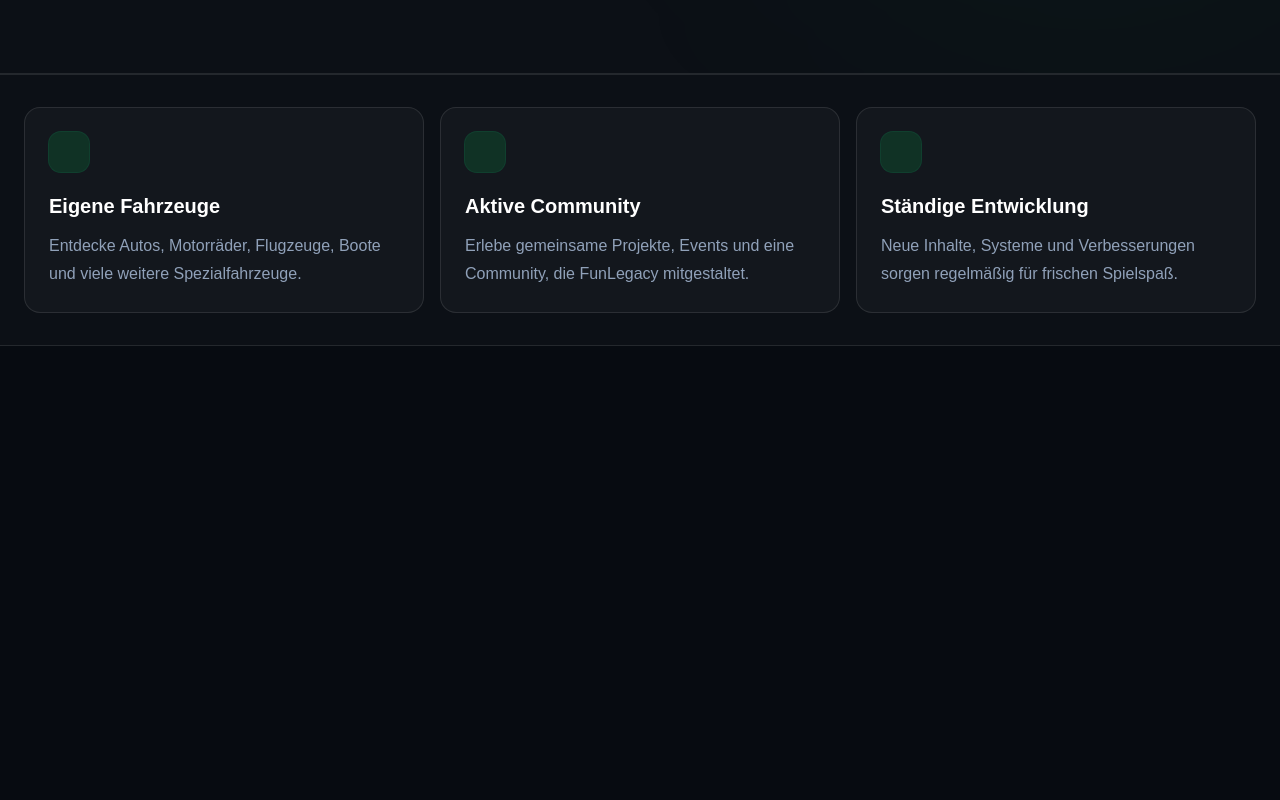
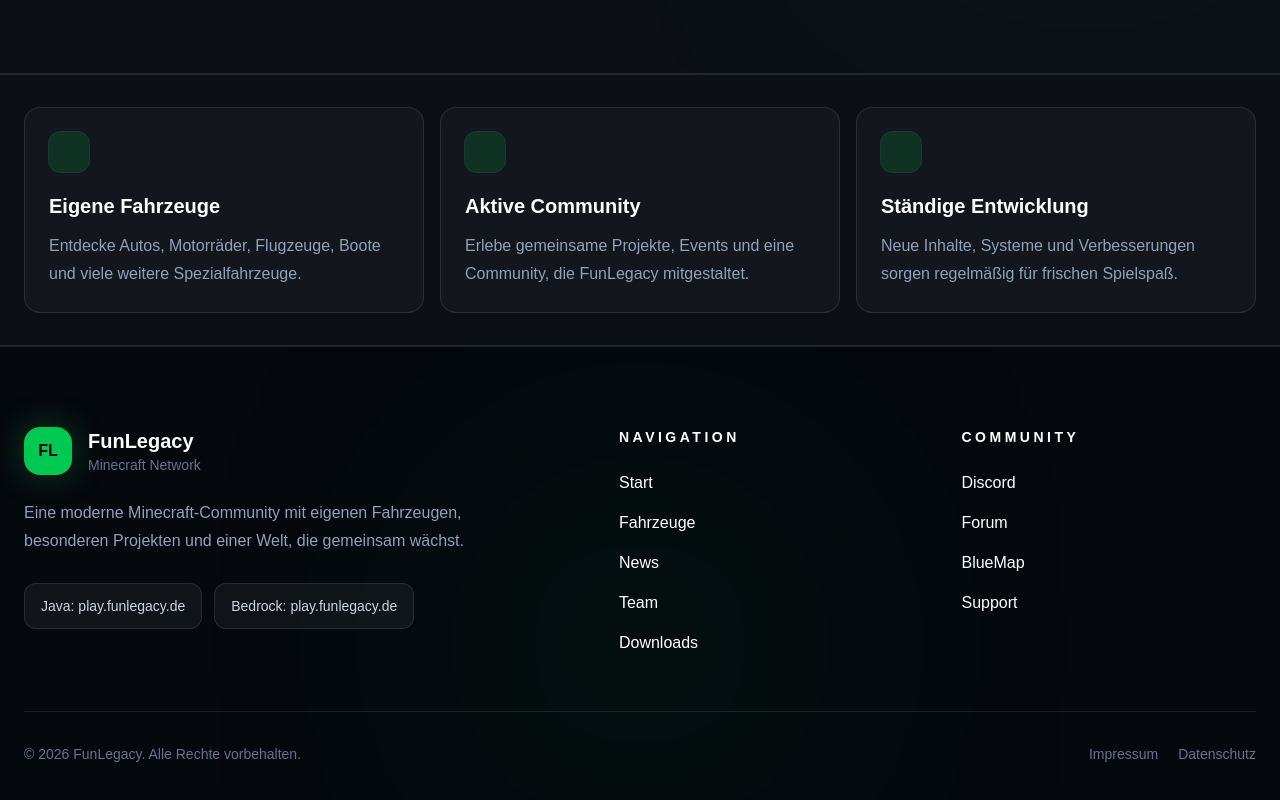
Before and after one commit to Marsch0404/funlegacy-next, a Next.js app: page / in a window 1280 px wide. Shown: the part 6097-6897 px from the top of the page. Before the commit the page ends 6443 px from the top, so only its background shows below. Built offline with nearby package versions, Linux system fonts and the light colour scheme.

Commit message:
Add Why FunLegacy and news sections

```diff
--- a/app/page.tsx
+++ b/app/page.tsx
@@ -1,4 +1,5 @@
 import Navbar from "@/components/layout/Navbar";
+import Footer from "@/components/layout/Footer";
 import VehicleShowcase from "@/components/sections/VehicleShowcase";
 import WhyFunLegacy from "@/components/sections/WhyFunLegacy";
 import NewsSection from "@/components/sections/NewsSection";
@@ -154,6 +155,7 @@
           ))}
         </div>
       </section>
+      <Footer />
     </main>
   );
 }
--- /dev/null
+++ b/components/layout/Footer.tsx
@@ -0,0 +1,106 @@
+const navigation = [
+  { label: "Start", href: "#start" },
+  { label: "Fahrzeuge", href: "#fahrzeuge" },
+  { label: "News", href: "#news" },
+  { label: "Team", href: "#team" },
+  { label: "Downloads", href: "#downloads" },
+];
+
+const communityLinks = [
+  { label: "Discord", href: "#discord" },
+  { label: "Forum", href: "#forum" },
+  { label: "BlueMap", href: "#bluemap" },
+  { label: "Support", href: "#support" },
+];
+
+export default function Footer() {
+  return (
+    <footer className="relative overflow-hidden border-t border-white/10 bg-[#05080d] px-6 pb-10 pt-20">
+      <div className="absolute bottom-0 left-1/2 h-80 w-80 -translate-x-1/2 rounded-full bg-green-500/10 blur-[140px]" />
+
+      <div className="relative mx-auto max-w-7xl">
+        <div className="grid gap-12 border-b border-white/10 pb-14 md:grid-cols-2 lg:grid-cols-[1.3fr_0.7fr_0.7fr]">
+          <div className="max-w-xl">
+            <a href="#start" className="inline-flex items-center gap-4">
+              <span className="flex h-12 w-12 items-center justify-center rounded-2xl bg-green-500 font-black text-black shadow-[0_0_35px_rgba(34,197,94,0.3)]">
+                FL
+              </span>
+
+              <div>
+                <p className="text-xl font-black">FunLegacy</p>
+                <p className="text-sm text-slate-500">Minecraft Network</p>
+              </div>
+            </a>
+
+            <p className="mt-6 max-w-lg leading-7 text-slate-400">
+              Eine moderne Minecraft-Community mit eigenen Fahrzeugen,
+              besonderen Projekten und einer Welt, die gemeinsam wächst.
+            </p>
+
+            <div className="mt-7 flex flex-wrap gap-3">
+              <span className="rounded-xl border border-white/10 bg-white/5 px-4 py-3 text-sm text-slate-300">
+                Java: play.funlegacy.de
+              </span>
+
+              <span className="rounded-xl border border-white/10 bg-white/5 px-4 py-3 text-sm text-slate-300">
+                Bedrock: play.funlegacy.de
+              </span>
+            </div>
+          </div>
+
+          <div>
+            <p className="text-sm font-black uppercase tracking-[0.25em] text-white">
+              Navigation
+            </p>
+
+            <nav className="mt-6 flex flex-col gap-4">
+              {navigation.map((item) => (
+                <a
+                  key={item.label}
+                  href={item.href}
+                  className="w-fit text-slate-400 transition hover:text-green-400"
+                >
+                  {item.label}
+                </a>
+              ))}
+            </nav>
+          </div>
+
+          <div>
+            <p className="text-sm font-black uppercase tracking-[0.25em] text-white">
+              Community
+            </p>
+
+            <nav className="mt-6 flex flex-col gap-4">
+              {communityLinks.map((item) => (
+                <a
+                  key={item.label}
+                  href={item.href}
+                  className="w-fit text-slate-400 transition hover:text-green-400"
+                >
+                  {item.label}
+                </a>
+              ))}
+            </nav>
+          </div>
+        </div>
+
+        <div className="flex flex-col justify-between gap-5 pt-8 text-sm text-slate-500 sm:flex-row sm:items-center">
+          <p>
+            © {new Date().getFullYear()} FunLegacy. Alle Rechte vorbehalten.
+          </p>
+
+          <div className="flex flex-wrap gap-5">
+            <a href="#impressum" className="transition hover:text-white">
+              Impressum
+            </a>
+
+            <a href="#datenschutz" className="transition hover:text-white">
+              Datenschutz
+            </a>
+          </div>
+        </div>
+      </div>
+    </footer>
+  );
+}
```
